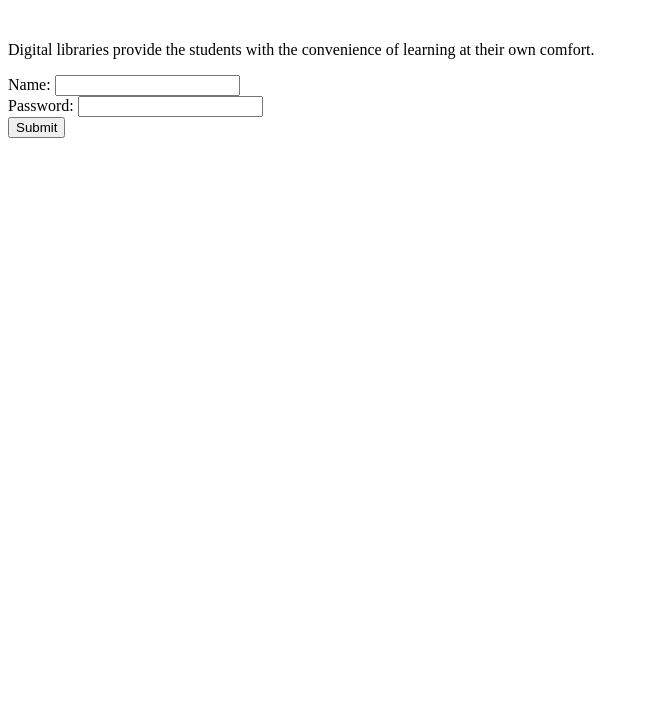
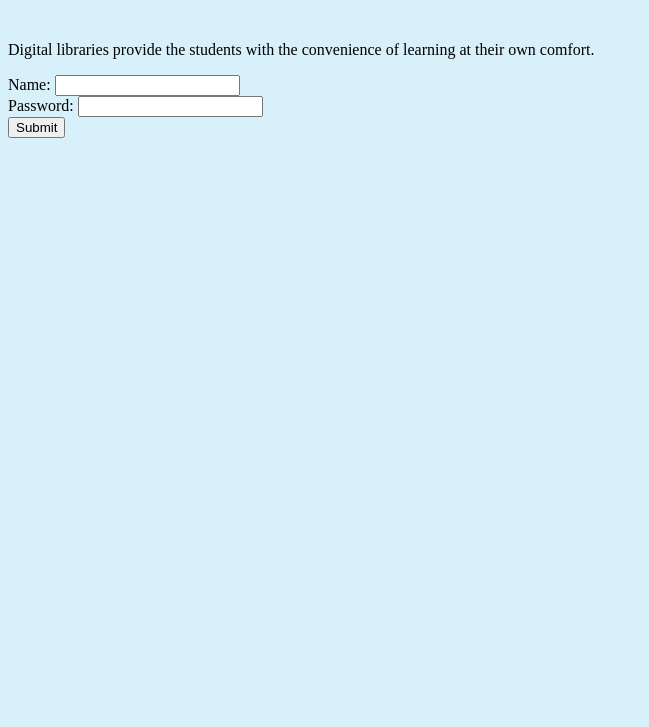
Before and after one commit to Vasanti-Z/Online-Library, a plain HTML site: page Online-Library/index.html in a window 1280 px wide. Shown: the part 73-800 px from the top of the page, without its empty margins (0-649 px from the left). Drawn offline with Linux system fonts and the light colour scheme.

Commit message:
one commit

```diff
--- a/Online-Library/Resources/CSS/style.css
+++ b/Online-Library/Resources/CSS/style.css
@@ -1,3 +1,8 @@
+body{
+    background-color:rgb(215, 240, 250);
+
+}
+
 .container{
     margin-top: 25px text-align-center;
     padding: 100px auto;
```
Also changed, not shown: Online-Library/index.html (+2 -1 lines).
